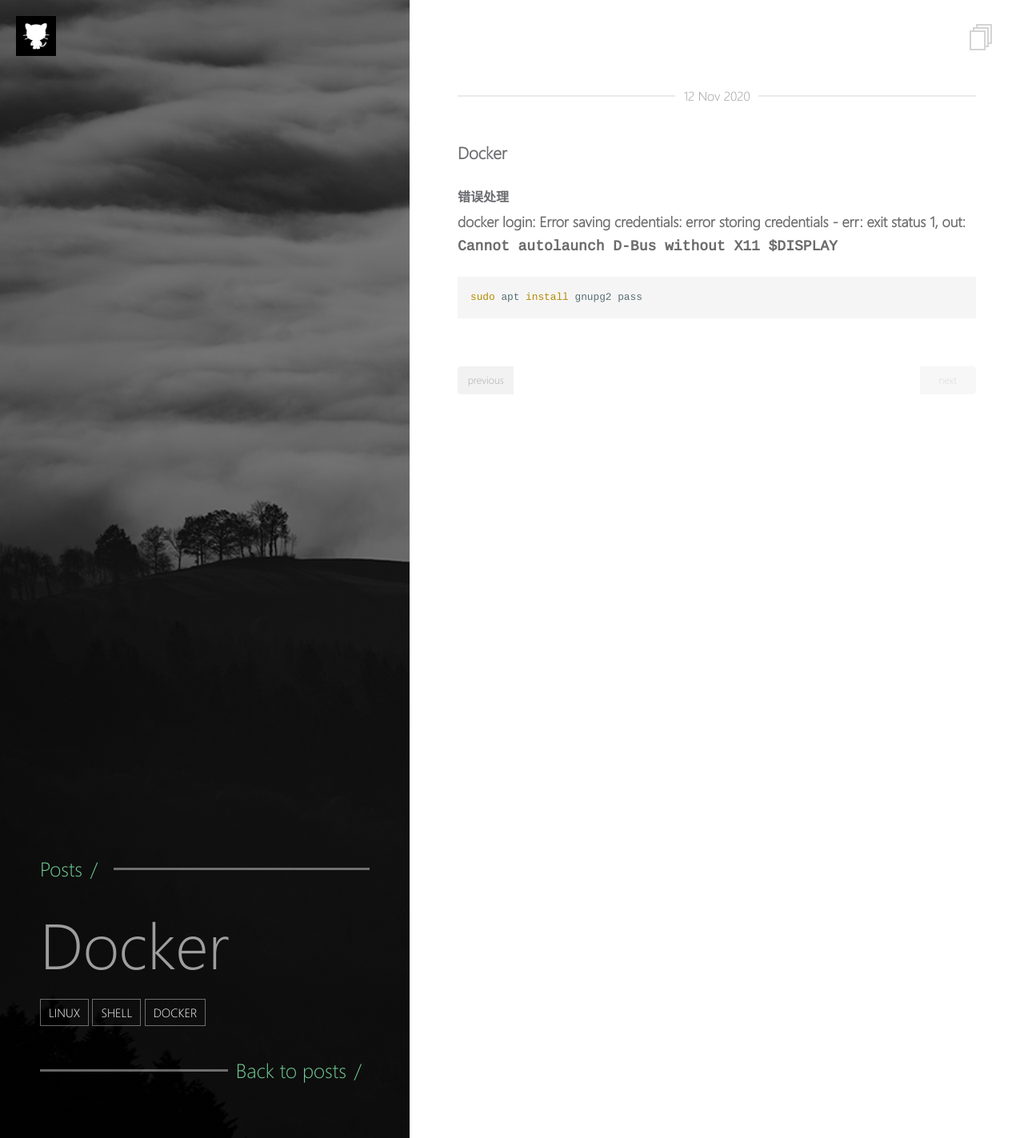
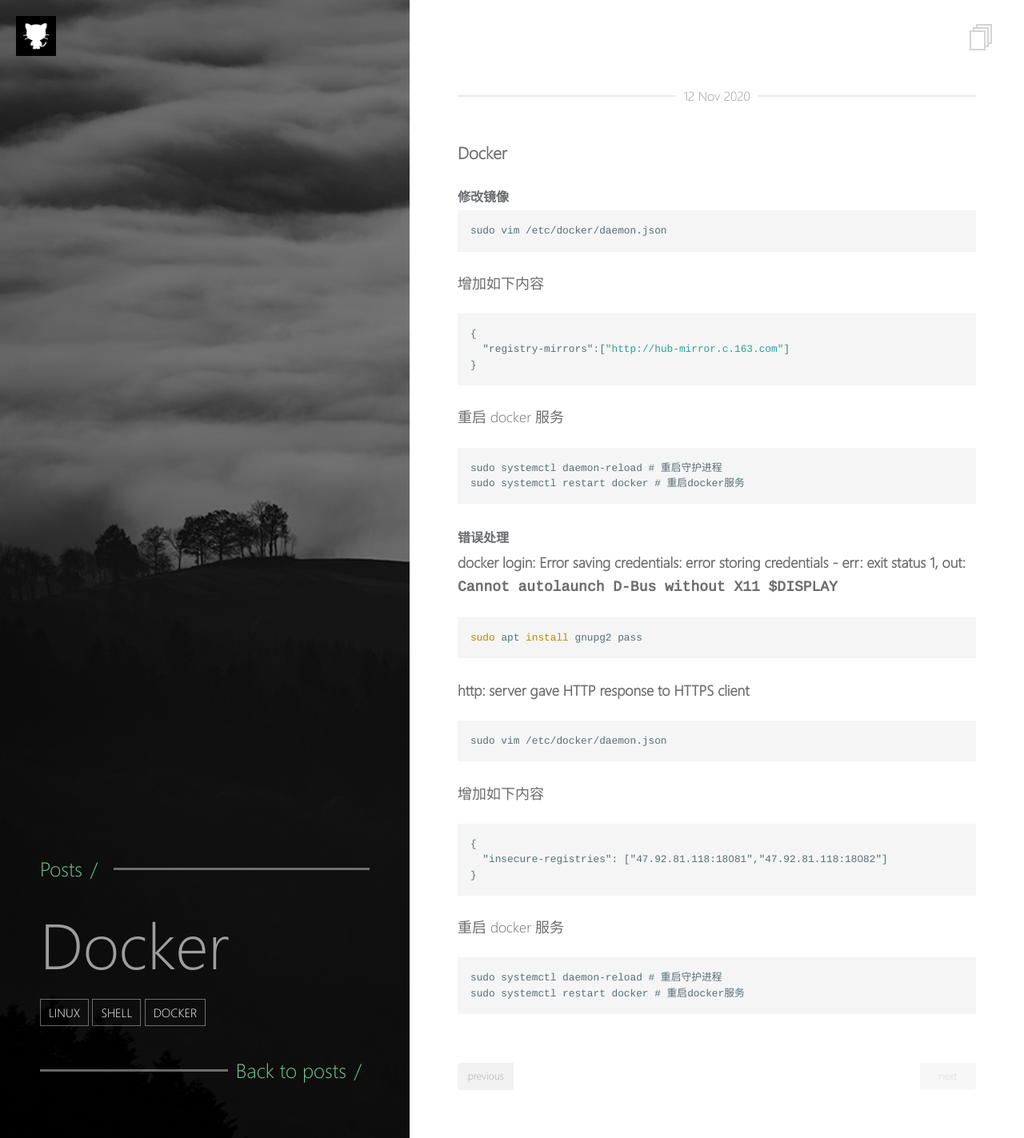
Before and after one commit to nandem/nandem.github.io, a Jekyll site: the page built from _posts/2020-11-12-Docker.md, in a window 1280 px wide. Shown: the whole page at 80% size. Built offline with Jekyll 4.4.1, drawn with Linux system fonts in a browser that asks for light colours.

Commit message:
Update 2020-11-12-Docker.md

````diff
--- a/_posts/2020-11-12-Docker.md
+++ b/_posts/2020-11-12-Docker.md
@@ -12,8 +12,40 @@
 ---
 
 ### Docker
+
+#### 修改镜像
+```
+sudo vim /etc/docker/daemon.json
+```
+增加如下内容
+```json
+{
+  "registry-mirrors":["http://hub-mirror.c.163.com"]
+}
+```
+重启 docker 服务
+```
+sudo systemctl daemon-reload # 重启守护进程
+sudo systemctl restart docker # 重启docker服务
+```
+
 #### 错误处理
 **docker login: Error saving credentials: error storing credentials - err: exit status 1, out: `Cannot autolaunch D-Bus without X11 $DISPLAY`**
 ```shell
 sudo apt install gnupg2 pass
 ```
+**http: server gave HTTP response to HTTPS client**
+```
+sudo vim /etc/docker/daemon.json
+```
+增加如下内容
+```
+{
+  "insecure-registries": ["47.92.81.118:18081","47.92.81.118:18082"]
+}
+```
+重启 docker 服务
+```
+sudo systemctl daemon-reload # 重启守护进程
+sudo systemctl restart docker # 重启docker服务
+```
````
